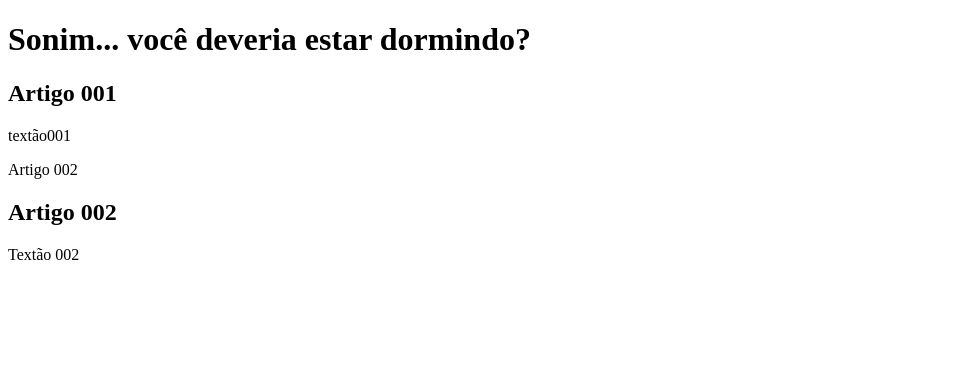
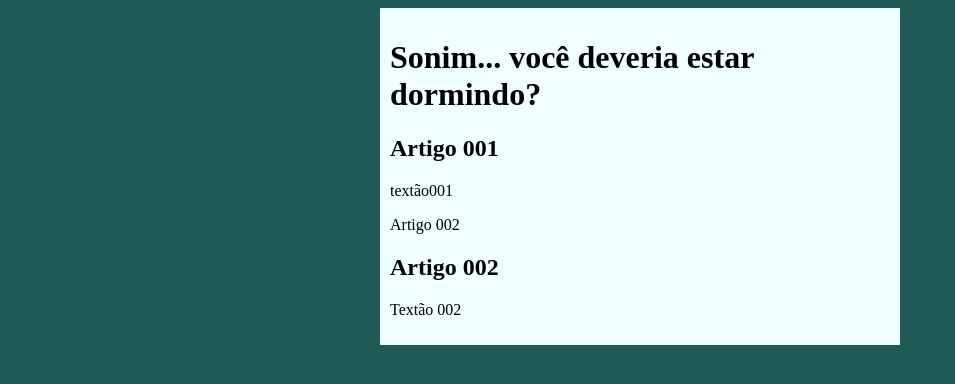
Before and after one commit to MaycoAlexandr/Projeto-html-teste, a plain HTML site: page index.html in a window 1280 px wide. Shown: the whole page, without its empty margins (0-955 px from the left). Drawn offline with Linux system fonts and the light colour scheme.

Commit message:
Update style.css

```diff
--- a/arte/style.css
+++ b/arte/style.css
@@ -1,4 +1,16 @@
 *{
     font-family: Arial, Helvetica, sans-serif
-    font-size: 16px ;
+    font-size 16px ;
 }
+
+body{
+    background-color: rgb(33, 88, 88);
+}
+
+main{
+    background-color: azure;
+    width: 500px;
+    margin: auto;
+    padding: 10px;
+    box-shadow: 3px 3px 5 px brgba(0, 0, 0, 0.055)
+}
```
